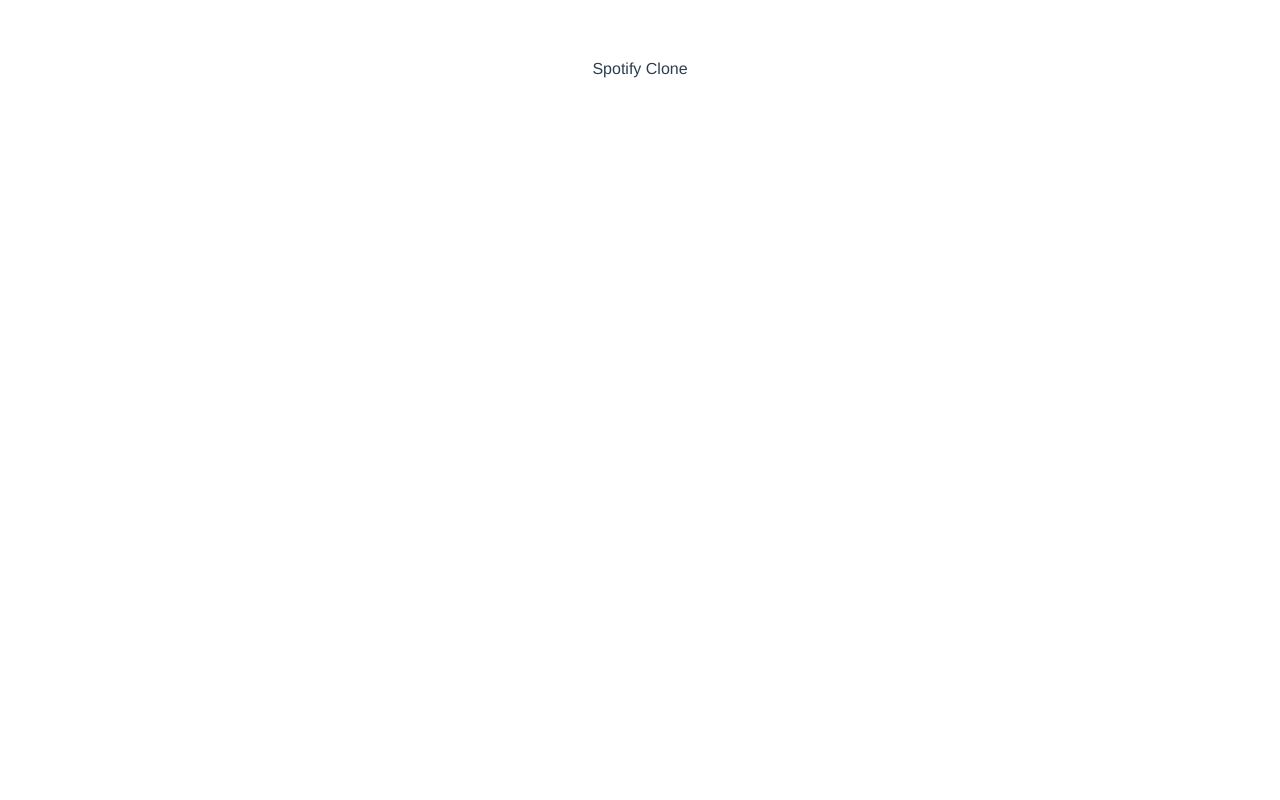
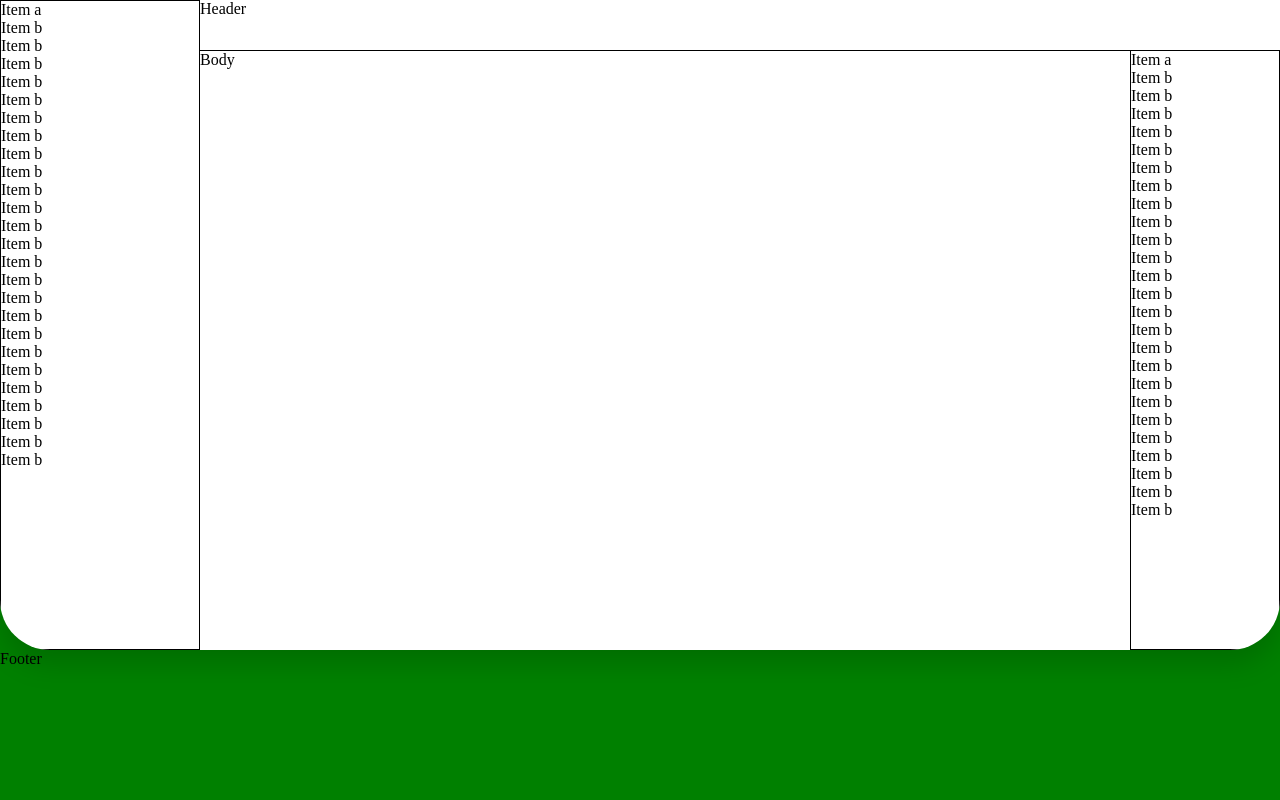
Before and after one commit to zJaaal/js-player, a website built with Vite: page index.html in a window 1280 px wide. Built offline with nearby package versions, Linux system fonts and the light colour scheme.

Commit message:
Layout
to-do: rewrite every style attribute with a reusable class attribute

```diff
--- /dev/null
+++ b/css/flex.css
@@ -0,0 +1,80 @@
+.flex {
+  display: flex;
+}
+.grow-0 {
+  flex-grow: 0;
+}
+.grow {
+  flex-grow: 1;
+}
+.grow-2 {
+  flex-grow: 2;
+}
+.grow-3 {
+  flex-grow: 3;
+}
+.grow-4 {
+  flex-grow: 4;
+}
+.grow-5 {
+  flex-grow: 5;
+}
+.wrap {
+  flex-wrap: wrap;
+}
+.no-wrap {
+  flex-wrap: no-wrap;
+}
+.flex-line {
+  display: inline-flex;
+}
+
+.center {
+  justify-content: center;
+  align-items: center;
+}
+.start {
+  justify-content: flex-start;
+}
+.end {
+  justify-content: flex-end;
+}
+.justify {
+  justify-content: center;
+}
+.evenly {
+  justify-content: space-evenly;
+}
+.between {
+  justify-content: space-between;
+}
+.around {
+  justify-content: space-around;
+}
+
+.left {
+  align-items: flex-start;
+}
+.right {
+  align-items: flex-end;
+}
+.middle {
+  align-items: center;
+}
+.fullHeight {
+  align-items: stretch;
+}
+
+.column {
+  flex-direction: column;
+}
+.column-rev {
+  flex-direction: column-reverse;
+}
+
+.h-100 {
+  height: 100%;
+}
+.w-100 {
+  width: 100%;
+}
--- /dev/null
+++ b/css/media.css
@@ -0,0 +1,15 @@
+.min-width-100 {
+    min-width: 100px;
+}
+.min-width-125 {
+    min-width: 125px;
+}
+.min-width-150 {
+    min-width: 150px;
+}
+.min-width-175 {
+    min-width: 175px;
+}
+.min-width-200 {
+    min-width: 200px;
+}
--- /dev/null
+++ b/css/style.css
@@ -0,0 +1,44 @@
+* {
+    margin: 0px;
+    padding: 0px;
+    box-sizing: border-box;
+}
+html, body {
+    width: 100%;
+    height: 100%;
+}
+ul {
+    list-style: none;
+}
+
+/* Theme */
+:root {
+    --color-primary: green;
+    --color-secondary: gray;
+}
+.text-primary {
+    color: var(--color-primary);
+}
+.text-secondary {
+    color: var(--color-secondary);
+}
+.bg-primary {
+    background-color: var(--color-primary);
+}
+.bg-secondary {
+    background-color: var(--color-secondary);
+}
+
+/* Native Paper */
+.paper {
+    overflow: hidden;
+    border-bottom-left-radius: 50px;
+    border-bottom-right-radius: 50px;
+    background-color: white;
+    box-shadow: 0 14px 28px rgba(0, 0, 0, 0.15)
+}
+
+/* Player */
+.player {
+    min-height: 150px;
+}
--- a/index.html
+++ b/index.html
@@ -3,14 +3,105 @@
   <head>
     <meta charset="UTF-8" />
     <!-- <link rel="icon" type="image/svg+xml" href="favicon.svg" /> -->
-    <link rel="stylesheet" type="text/css" href="style.css" media="All">
+    <link rel="stylesheet" type="text/css" href="css/media.css" media="All">
+    <link rel="stylesheet" type="text/css" href="css/flex.css" media="All">
+    <link rel="stylesheet" type="text/css" href="css/style.css" media="All">
     <meta name="viewport" content="width=device-width, initial-scale=1.0" />
     <title>Spotify Clone</title>
   </head>
   <body>
-    <div id="app">
-      Spotify Clone
-    </div>
-    <script type="module" src="/main.js"></script>
+    <main class="h-100 flex column bg-primary">
+
+      <!-- Content -->
+      <div class="paper flex grow">
+
+        <!-- Left Aside -->
+        <div class="h-100 min-width-200">
+          <ul class="h-100 flex column grow" style="border: 1px solid black">
+            <li>Item a</li>
+            <li>Item b</li>
+            <li>Item b</li>
+            <li>Item b</li>
+            <li>Item b</li>
+            <li>Item b</li>
+            <li>Item b</li>
+            <li>Item b</li>
+            <li>Item b</li>
+            <li>Item b</li>
+            <li>Item b</li>
+            <li>Item b</li>
+            <li>Item b</li>
+            <li>Item b</li>
+            <li>Item b</li>
+            <li>Item b</li>
+            <li>Item b</li>
+            <li>Item b</li>
+            <li>Item b</li>
+            <li>Item b</li>
+            <li>Item b</li>
+            <li>Item b</li>
+            <li>Item b</li>
+            <li>Item b</li>
+            <li>Item b</li>
+            <li>Item b</li>
+          </ul>
+        </div>
+
+        <!-- Body -->
+        <div class="flex grow column">
+
+          <!-- Header -->
+          <div class="flex" style="min-height: 50px">
+            <p>Header</p>
+          </div>
+
+          <div class="flex grow between">
+            <!-- Center Content -->
+            <div class="flex grow" style="border-top: 1px solid black">
+              <p>Body</p>
+            </div>
+            <!-- Right ASide -->
+            <div class="flex min-width-150" style="border: 1px solid black">
+              <ul class="h-100 flex column grow">
+                <li>Item a</li>
+                <li>Item b</li>
+                <li>Item b</li>
+                <li>Item b</li>
+                <li>Item b</li>
+                <li>Item b</li>
+                <li>Item b</li>
+                <li>Item b</li>
+                <li>Item b</li>
+                <li>Item b</li>
+                <li>Item b</li>
+                <li>Item b</li>
+                <li>Item b</li>
+                <li>Item b</li>
+                <li>Item b</li>
+                <li>Item b</li>
+                <li>Item b</li>
+                <li>Item b</li>
+                <li>Item b</li>
+                <li>Item b</li>
+                <li>Item b</li>
+                <li>Item b</li>
+                <li>Item b</li>
+                <li>Item b</li>
+                <li>Item b</li>
+                <li>Item b</li>
+              </ul>
+            </div>
+          </div>
+
+        </div>
+      </div>
+
+      <!-- Footer -->
+      <div class="player">
+        <p>Footer</p>
+      </div>
+
+    </main>
   </body>
+  <script type="module" src="/main.js"></script>
 </html>
--- a/style.css
+++ /dev/null
@@ -1,8 +0,0 @@
-#app {
-  font-family: Avenir, Helvetica, Arial, sans-serif;
-  -webkit-font-smoothing: antialiased;
-  -moz-osx-font-smoothing: grayscale;
-  text-align: center;
-  color: #2c3e50;
-  margin-top: 60px;
-}
```
